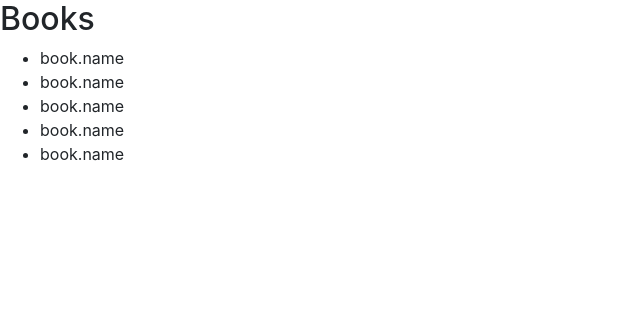
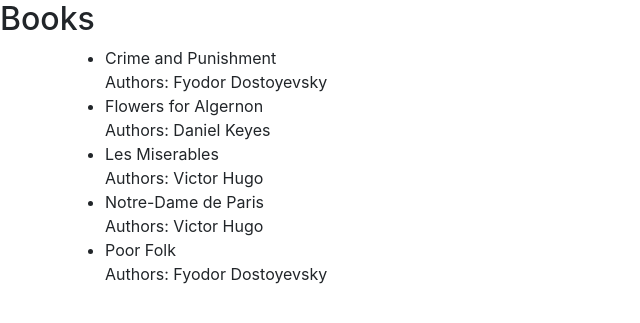
Before and after one commit to philratcliffe/django-test, a Django app: page /books/list/ in a window 1280 px wide. Shown: the top 323 px of the page, without its empty margins (0-640 px from the left). Run offline with Django 3.2, Linux system fonts and the light colour scheme; data comes from the database, SQL or seed files in the repository; some libraries are stand-ins or nearby versions.

Commit message:
Show book authours

```diff
--- a/books/templates/books/book_list.html
+++ b/books/templates/books/book_list.html
@@ -5,7 +5,11 @@
     <h2>Books</h2>
 	<ul>
 	{% for book in object_list %}
-        <li> book.name </li>
+        <div class="container">
+
+            <li> {{book.title}} </li>
+            Authors: {% for author in book.authors.all %} {{ author.name }} {% endfor %}
+        </div>
 	{% endfor %}
 	</ul>
 {% endblock %}
```
